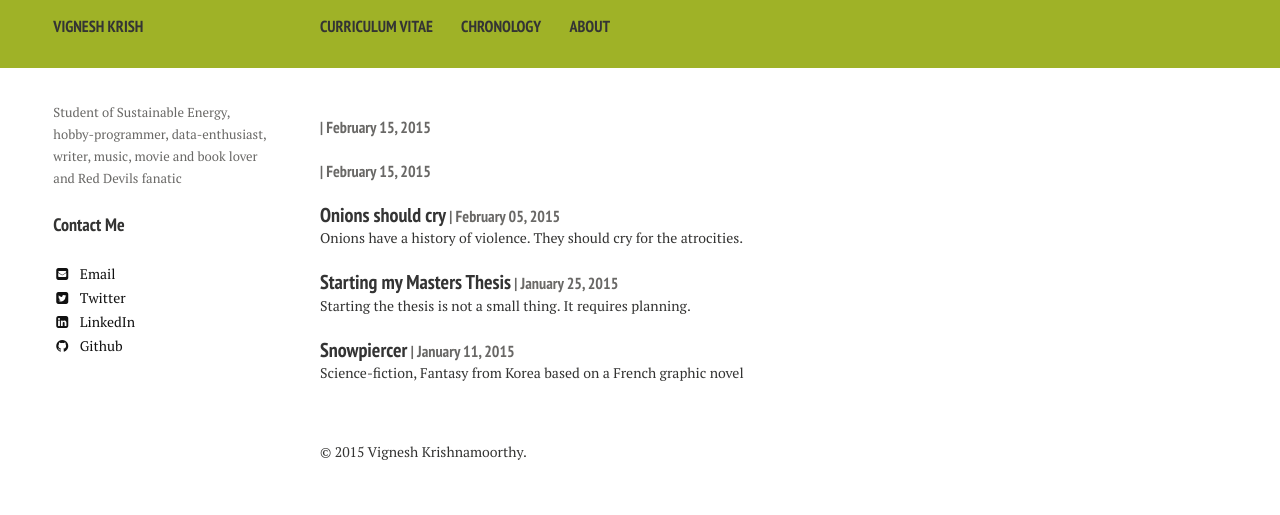
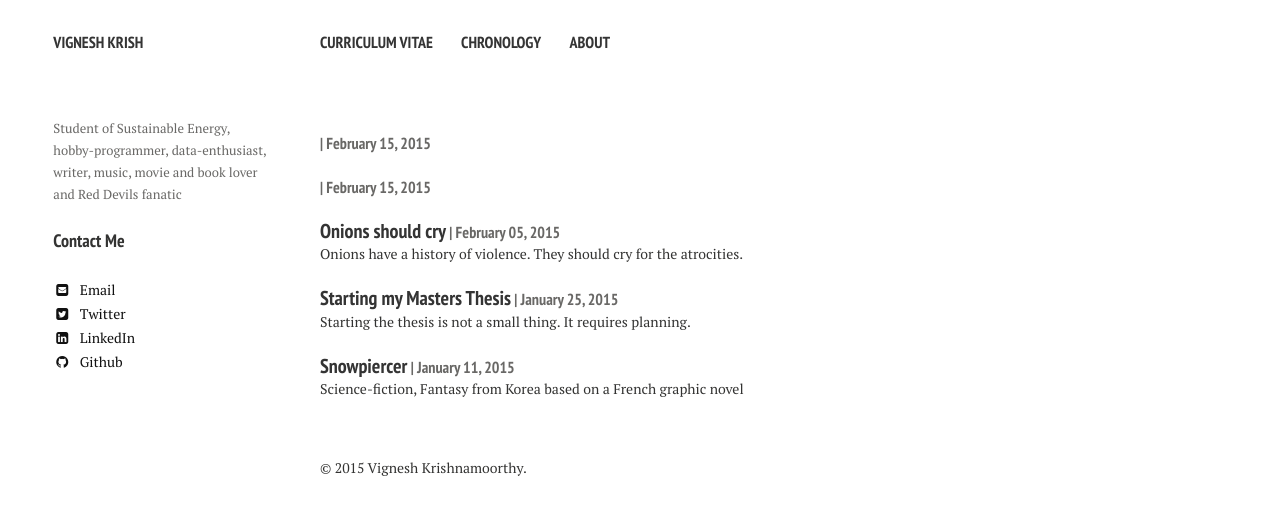
Before and after one commit to vignkri/vignkri.github.io, a Jekyll site: the page built from index.md, in a window 1280 px wide. Shown: the top 515 px of the page. Built offline with Jekyll 4.4.1, drawn with Linux system fonts in a browser that asks for light colours; nearby versions of some CDN libraries.

```diff
--- a/_config.yml
+++ b/_config.yml
@@ -2,7 +2,7 @@
 
 title:            Vignesh Krish
 locale:           en_US
-#url:              http://vigneshkrishnamoorthy.github.io
+url:              http://vigneshkrishnamoorthy.github.io
 
 
 # Jekyll configuration
--- a/_sass/page.scss
+++ b/_sass/page.scss
@@ -5,12 +5,11 @@
 }
 .navigation-wrapper {
 	@include container;
-	padding: 1em 0 1em;
+	padding: 2em 0 1em;
 	font-family: $heading-font;
 	font-weight: 700;
 	text-transform: uppercase;
 	@include clearfix;
-	background: #9FB227;
 }
 .site-name {
 	@include grid(12,10);
@@ -55,7 +54,7 @@
 	li {
 		display: block;
 		list-style-type: none;
-		border-bottom: 1px solid lighten($black,80);
+		border-bottom: 1px solid lighten($black,50);
 		border-bottom: 1px solid fade($black,10);
 		@include font-rem(16);
 		&:last-child {
```
